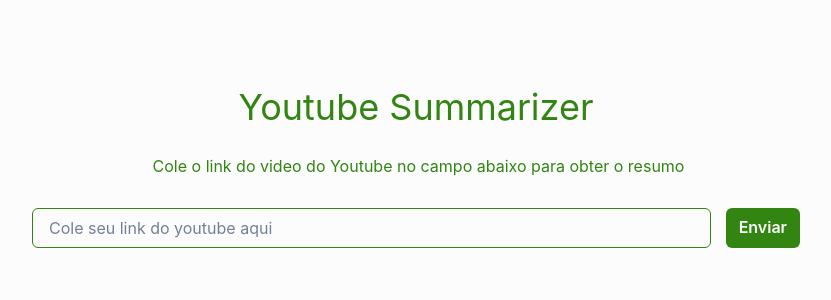
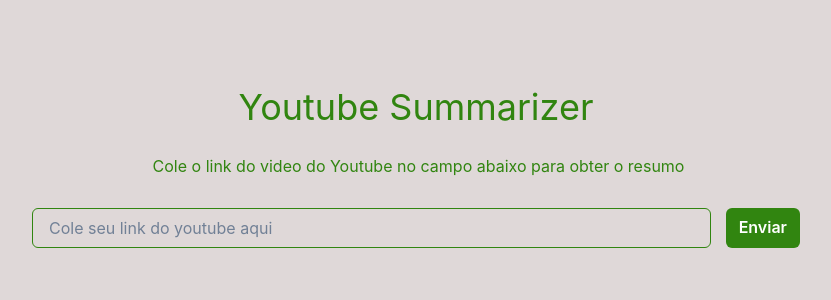
Before and after one commit to caiogiffoni/summary-youtube-front, a React (Vite) app: page / in a window 1280 px wide. Shown: the top 300 px of the page, without its empty margins (224-1055 px from the left). Built offline with nearby package versions, Linux system fonts and the light colour scheme.

Commit message:
changed colors

```diff
--- a/src/App.tsx
+++ b/src/App.tsx
@@ -66,7 +66,7 @@ function App() {
       <Box
         w="100vw"
         minH="100vh"
-        bgColor="#fcfcfc"
+        bgColor="#dfd8d8"
         display="flex"
         flexDirection="column"
         alignItems="center"
```
